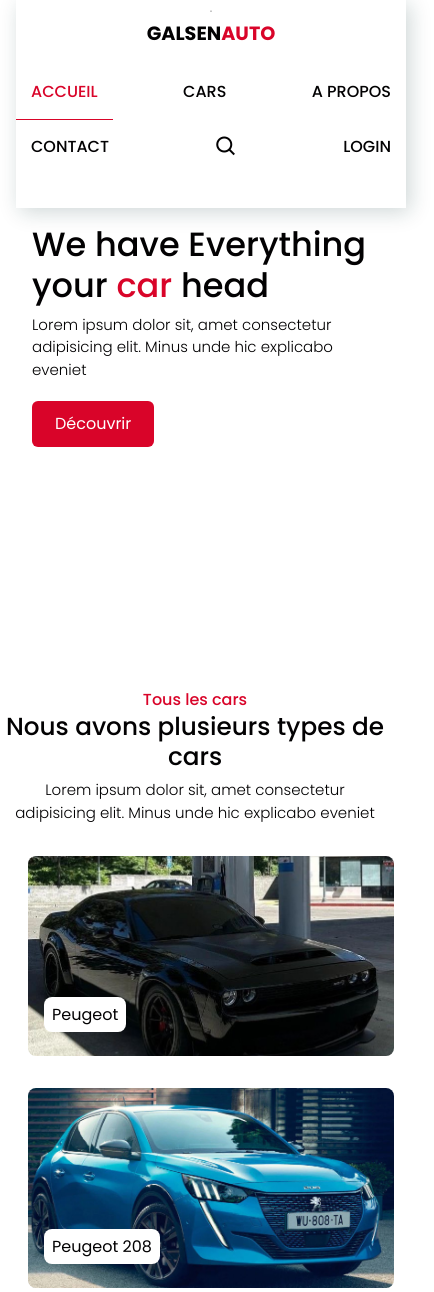
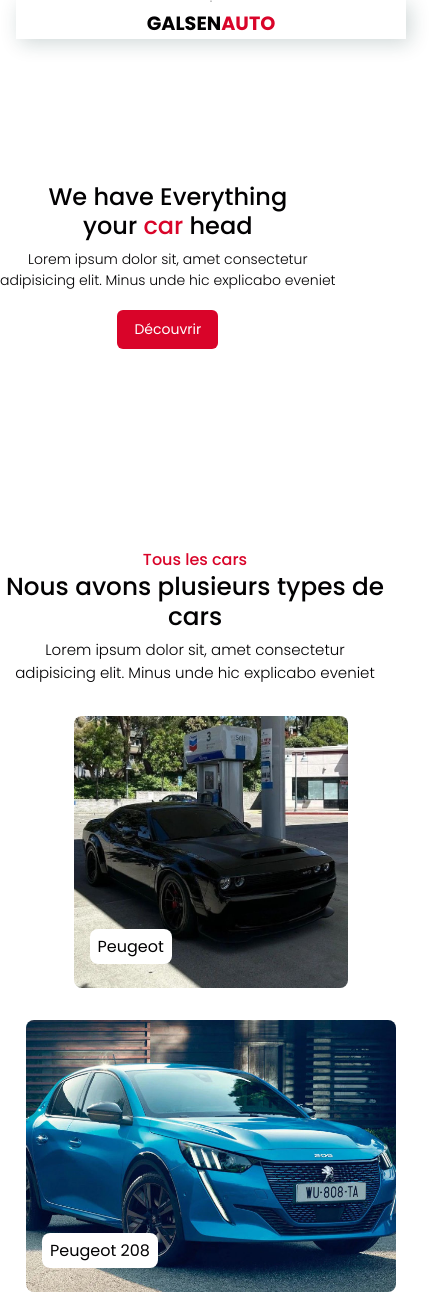
Before and after one commit to Gastech99/galsenauto, a plain HTML site: page index.html in a window 390 px wide. Shown: the top 1292 px of the page, 434 px wide, since content can reach past the window. Drawn offline with nearby package versions, Linux system fonts and the light colour scheme.

Commit message:
Modification de la responvité

```diff
--- a/css/style.css
+++ b/css/style.css
@@ -384,3 +384,113 @@ header{
         padding: 15px;
     }
 }
+
+/* Ordinateurs portables (écrans max de 1200px) */
+@media (max-width: 1200px) {
+    .home-text h1 {
+      font-size: 2rem;
+    }
+
+    .about-text h2 {
+      font-size: 1.5rem;
+    }
+  }
+
+  /* Tablettes (écrans max de 768px) */
+  @media (max-width: 768px) {
+    /* Ajustements pour la barre de navigation */
+    .nav {
+      padding: 10px 15px;
+    }
+
+    /* Centrer le texte de la page d'accueil */
+    .home-text {
+      padding-left: 0;
+      text-align: center;
+    }
+
+    .home-text h1 {
+      font-size: 1.8rem;
+    }
+
+    /* Réduire la taille des boutons */
+    .btn {
+      padding: 8px 20px;
+    }
+
+    /* Ajuster les sections à une colonne */
+    .about, .cars-container {
+      flex-direction: column;
+      align-items: center;
+    }
+  }
+
+  /* Mobiles (écrans max de 576px) */
+  @media (max-width: 576px) {
+    /* Réduire les marges pour les petits écrans */
+    .container {
+      padding: 0 10px;
+    }
+
+    /* Réduire la taille du texte */
+    .home-text h1 {
+      font-size: 1.5rem;
+    }
+
+    .home-text p {
+      font-size: 0.875rem;
+    }
+
+    /* Réduire la taille des images des cars */
+    .cars-container .box {
+      height: 150px;
+    }
+
+    /* Ajustements pour la section contact */
+    .contact-form .form-control {
+      padding: 0.5rem;
+    }
+
+    /* Empiler les éléments dans le footer */
+    .footer-container {
+      flex-direction: column;
+      text-align: center;
+    }
+  }
+
+
+  @media (max-width: 768px) {
+    /* Lorsque le menu est caché, il est en display none */
+    .navbar {
+      display: none;
+      flex-direction: column;
+      background-color: var(--bg-color);
+    }
+
+    /* Lorsqu'on clique sur le menu (via JS), il devient visible */
+    .navbar.active {
+      display: flex;
+    }
+  }
+
+  @media (max-width: 576px) {
+    img {
+      max-width: 100%;
+      height: auto;
+    }
+
+    .btn {
+      font-size: 0.875rem;
+      padding: 8px 16px;
+    }
+  }
+
+  @media (max-width: 768px) {
+    .home {
+      min-height: 500px;
+    }
+
+    .section {
+      padding: 2rem 0;
+    }
+  }
```
